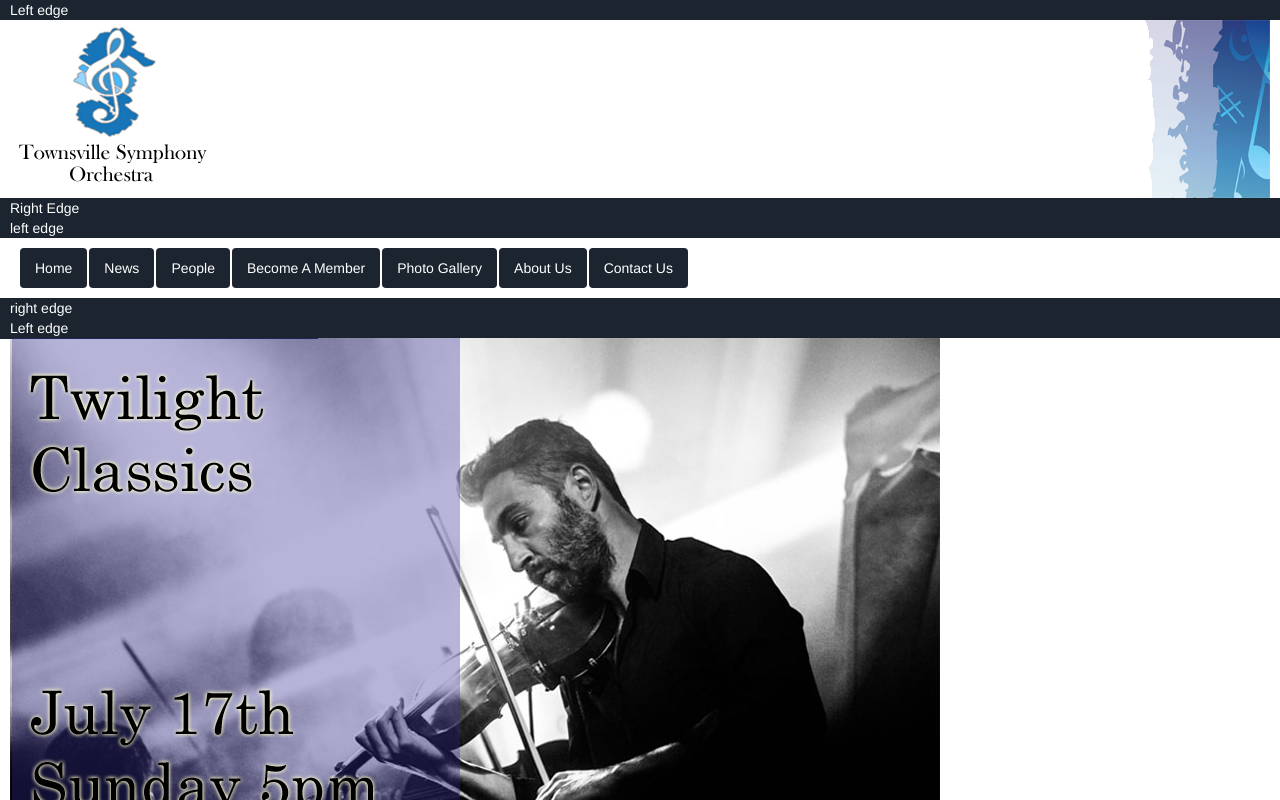
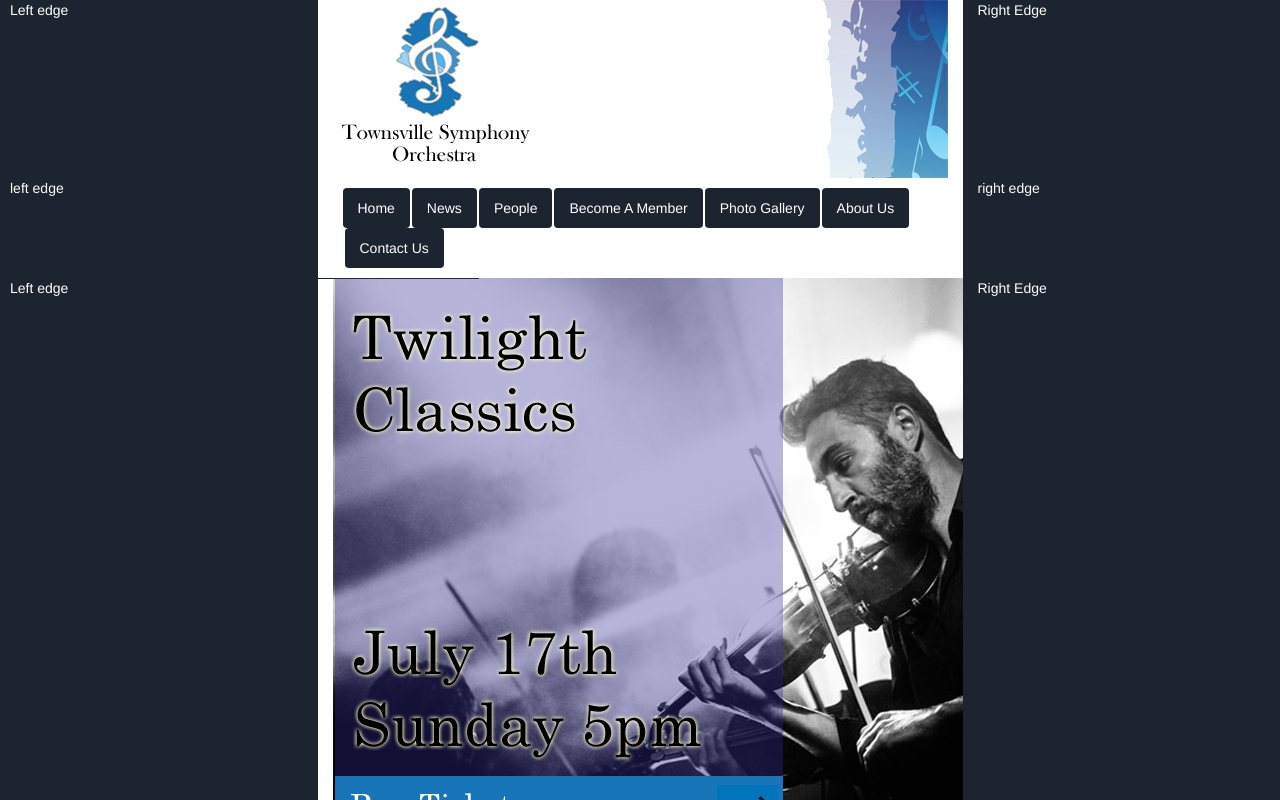
Before and after one commit to rhys-campbell/CP1406-16-14, a plain HTML site: page index.html in a window 1280 px wide. Shown: the top 800 px of the page. Drawn offline with Linux system fonts and the light colour scheme.

Commit message:
Reverted

```diff
--- a/mainStyles.css
+++ b/mainStyles.css
@@ -19,9 +19,6 @@
     display: block;
     }
 
-    .col-md-6 {
-        width: 100%;
-    }
 
 
 
```
